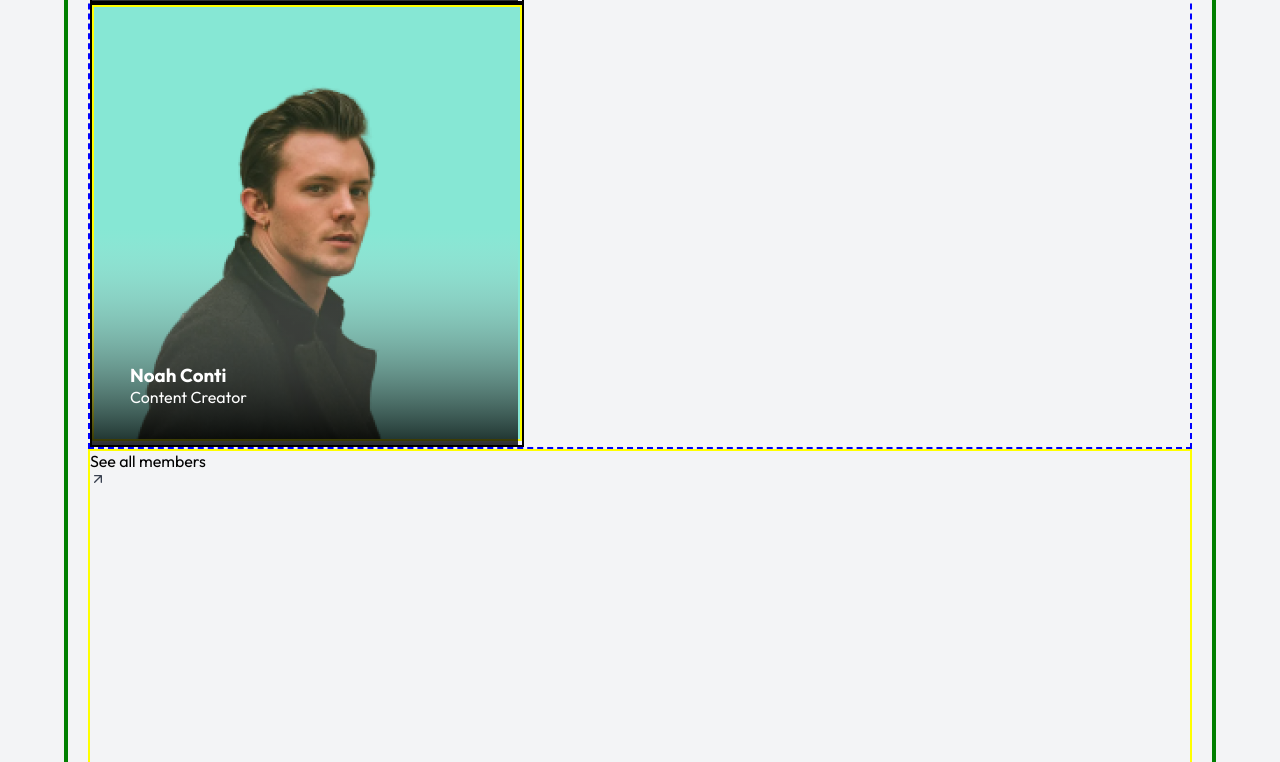
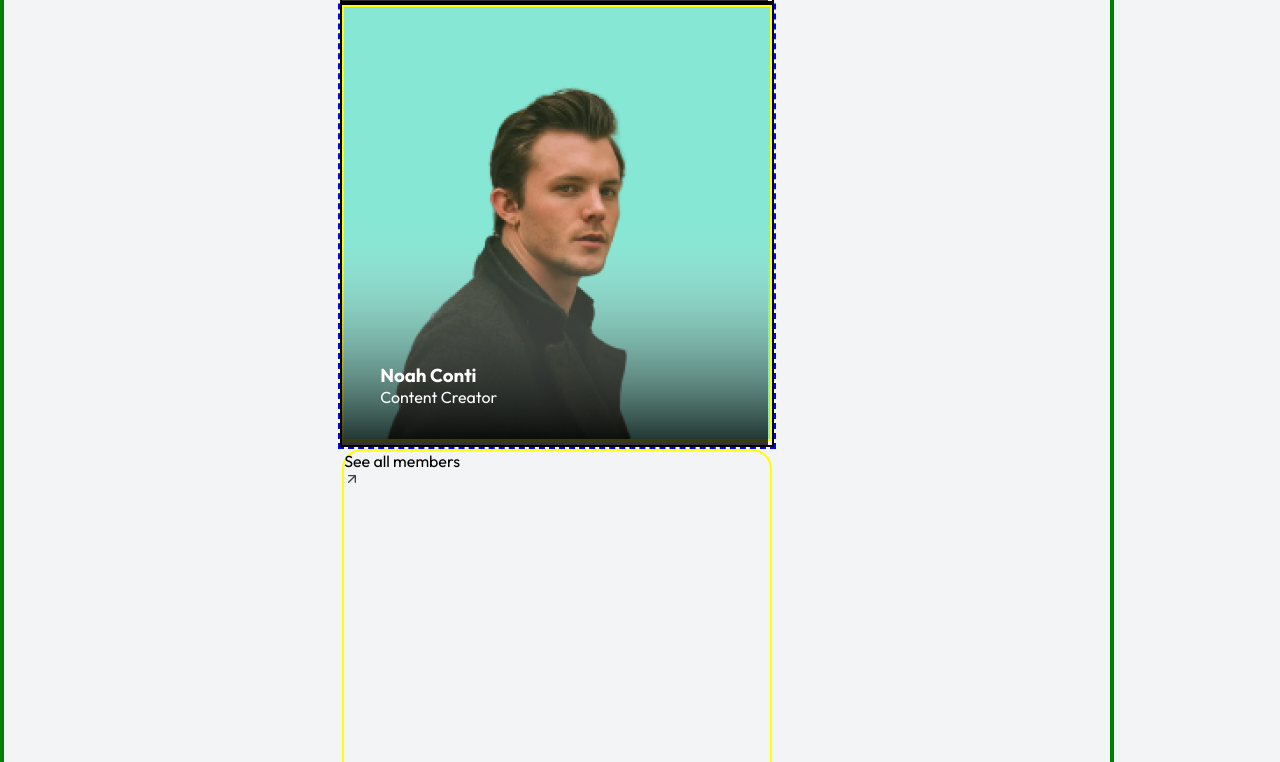
Before and after one commit to Yoges19/Grid-Layout, a plain HTML site: page index.html in a window 1280 px wide. Shown: the part 2038-2800 px from the top of the page. Drawn offline with Linux system fonts and the light colour scheme.

Commit message:
style updated

```diff
--- a/index.html
+++ b/index.html
@@ -20,9 +20,14 @@
     }
 
     body {
+      display: flex;
+      flex-direction: column;
+      place-content: center;
       font-family: "Outfit", sans-serif;
       background-color: #F3F4F6;
-      height: 100vh;
+      /* height: 100vh; */
+      min-height: 100vh;
+
     }
 
     .author-info {
@@ -53,13 +58,13 @@
     }
 
     .container {
-      display: block;
-      margin-left: auto;
-      margin-right: auto;
+      display: grid;
+      place-items: center;
       padding: 20px;
       border: 4px solid green;
-      width: 90%;
       border-radius: 25px;
+      /* min-width: 500px; */
+      width: fit-content;
     }
 
     #head-container {
@@ -135,8 +140,12 @@
 
     footer {
       height: 430px;
+      width: 430px;
       border: 2px solid yellow;
+      border-radius: 20px;
     }
+
+
   </style>
 </head>
 
```
